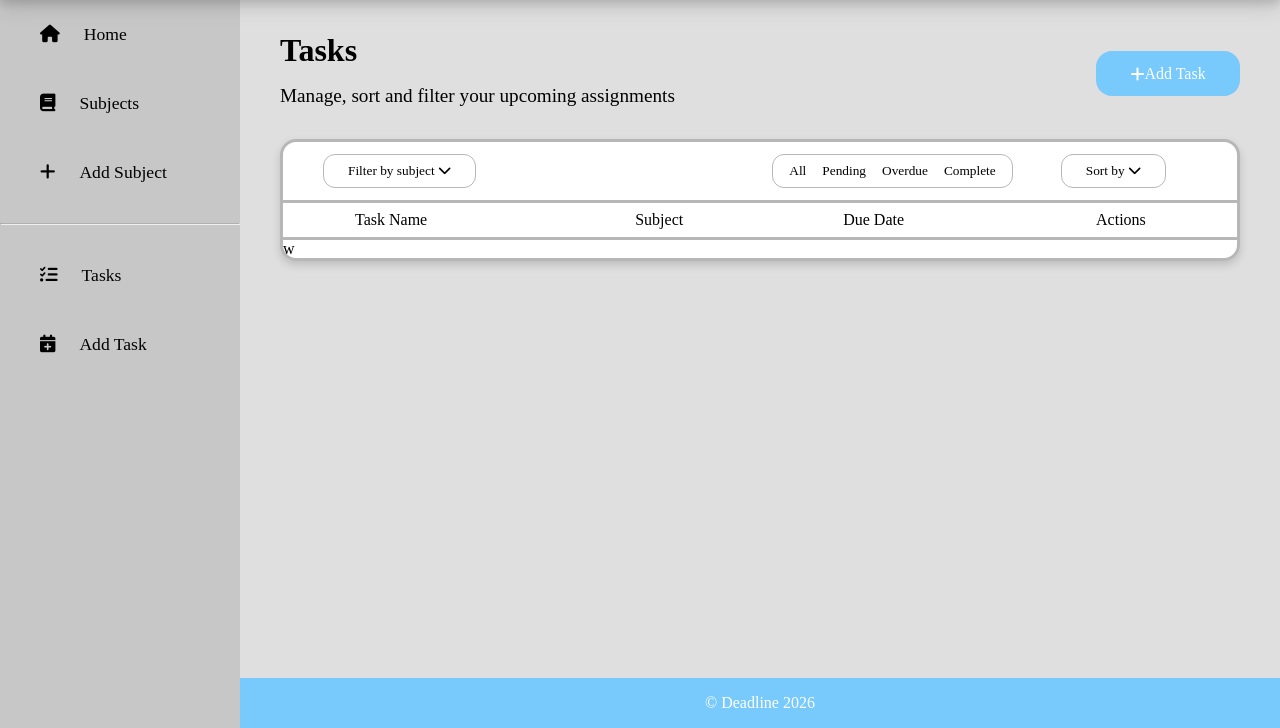
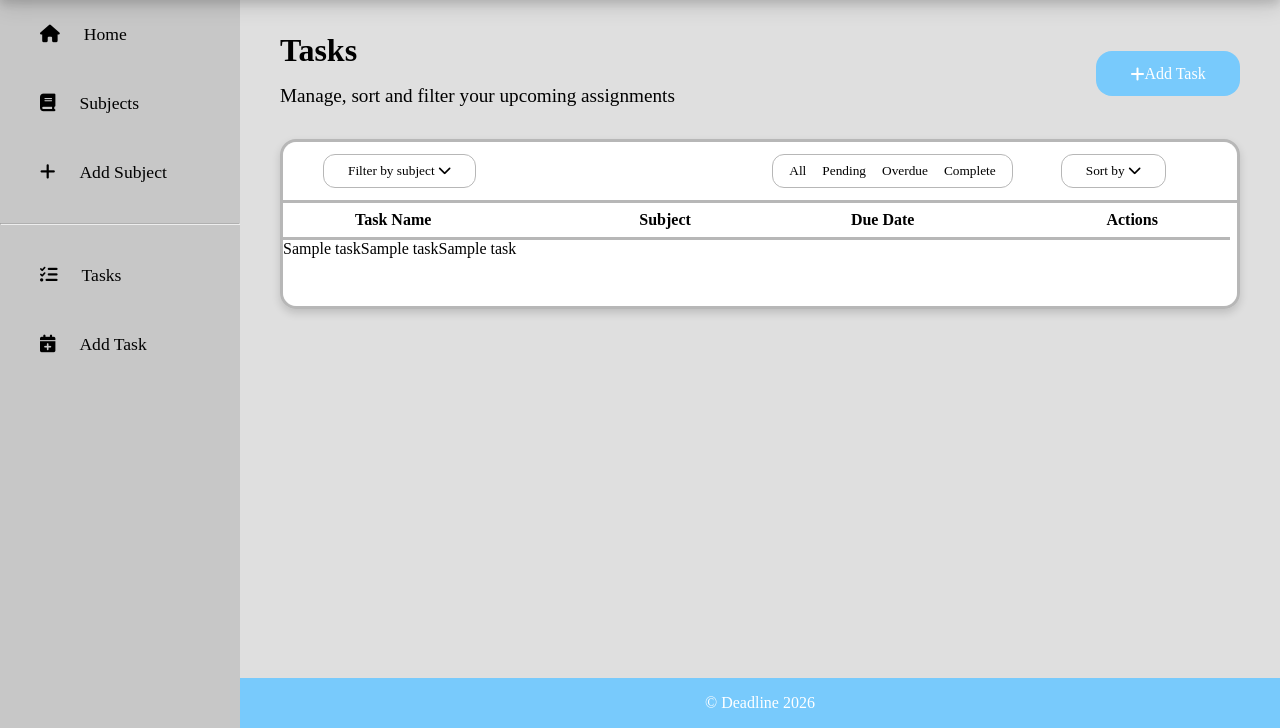
Before and after one commit to 23062bhs/deadline, a Flask app: template templates/tasks.html in a window 1280 px wide. Shown: the part 72-800 px from the top of the page. Run offline with Flask 3, Linux system fonts and the light colour scheme; the template is opened without the code that fills it: most values are stand-ins (such as "Sample title", 1, 10 or a date in 2020); some libraries are stand-ins or nearby versions; some web fonts are replaced.

Commit message:
updated python and changed tasks table html to make styling the task list easier

```diff
--- a/app.py
+++ b/app.py
@@ -183,16 +183,38 @@ def delete_subject(subject_id):
 # tasks page
 @app.route('/tasks')
 def tasks_page():
-    today = datetime.now().date()
+    today = datetime.now().date() # used to set the minimum selectable date in forms
     subjects = query_db("SELECT SubjectID, SubjectName, SubjectColor FROM Subjects")
     sql = """
-        SELECT Tasks.TaskID, Tasks.TaskName, Tasks.DueDate
+        SELECT Tasks.TaskID, Tasks.TaskName, Tasks.DueDate,
+        Subjects.SubjectName, Status.StatusName, Subjects.SubjectColor, Status.StatusColor,
+        Tasks.SubjectID, Tasks.StatusID
         FROM Tasks
+        LEFT JOIN Subjects ON Tasks.SubjectID = Subjects.SubjectID
+        LEFT JOIN Status ON Tasks.StatusID = Status.StatusID
     """
     tasks = query_db(sql)
+
+    formatted_list = []
+    for task in tasks:
+        task_list = list(task) # convert to list
+        raw_date = task_list[2] # store original date
+
+        if task_list[2]:
+            try:
+                date_obj = datetime.strptime(task_list[2], '%Y-%m-%d')
+                task_list[2] = date_obj.strftime('%d %b %Y') # reformat the date
+            except ValueError:
+                pass # leaves date unchanged if it cant be fixed
+
+        task_list.append(raw_date)
+        formatted_list.append(task_list)
+
+    task = formatted_list
+
     return render_template("tasks.html", tasks=tasks, subjects=subjects, today_date=today.isoformat())
 
-#404 handler
+# error 404 handler
 @app.errorhandler(404)
 def not_found(e):
     return render_template('404.html'), 404
--- a/static/style.css
+++ b/static/style.css
@@ -375,7 +375,7 @@ table {
     border-collapse: collapse;
 }
 
-th {
+.table-headers th {
     text-align: left;
     background-color: rgb(199, 199, 199);
     padding: 0.5rem;
@@ -392,7 +392,11 @@ th:last-child {
     border-bottom-right-radius: 0.7rem;
 }
 
-td {
+.tasks-header {
+    padding-left: 2.5rem !important;
+}
+
+.tasks td {
     padding: 1rem 0;
     color: #000000;
     font-size: 1rem;
@@ -400,8 +404,11 @@ td {
 }
 
 .tasks-column {
-    padding-left: 2.5rem;
     width: 30%;
+}
+
+.task-name {
+    padding-left: 2.75rem;
 }
 
 .subjects-column {
@@ -806,6 +813,7 @@ td {
 }
 
 .task-list {
+    display: flex;
     background-color: #ffffff;
     border-bottom-left-radius: 0.85rem;
     border-bottom-right-radius: 0.85rem;
--- a/templates/index.html
+++ b/templates/index.html
@@ -39,8 +39,8 @@
 <div class="tasks-container">
     <h1 class="tasks-title">My Tasks</h1>
     <table>
-        <tr class="tasks-headers">
-            <th class="tasks-column">Tasks</th>
+        <tr class="table-headers">
+            <th class="tasks-column tasks-header">Tasks</th>
             <th class="subjects-column">Subject</th>
             <th class="date-column">Due Date</th>
             <th class="status-column">Status</th>
@@ -50,7 +50,7 @@
             {% for task in tasks[:5] %} <!-- limits the amount of shown tasks to a maximum of 5 -->
             <tr class="tasks">
                 <td class="tasks-column">
-                    <span class="tasks-truncate" title="{{ task[1] }}">
+                    <span class="tasks-truncate task-name" title="{{ task[1] }}">
                         {{ task[1] }}
                     </span>
                 </td>
--- a/templates/tasks.html
+++ b/templates/tasks.html
@@ -27,19 +27,21 @@
         </div>
         <button class="sort-btn">Sort by <i class="fa-solid fa-chevron-down"></i></button>
     </div>
-    <div class="list-headers">
-        <p class="name-header">Task Name</p>
-        <p class="subject-header">Subject</p>
-        <p class="date-header">Due Date</p>
-        <p class="action-header">Actions</p>
-    </div>
-    <div class="task-list">
+    <table class="task-list">
+        <tr class="list-headers">
+            <th class="name-header">Task Name</th>
+            <th class="subject-header">Subject</th>
+            <th class="date-header">Due Date</th>
+            <th class="action-header">Actions</th>
+        </tr>
         {% if tasks %}
             {% for task in tasks %}
-                w
+                <td>{{ task[1] }}</td>
+                <td>{{ task[3] }}</td>
+                <td>{{ task[2] }}</td>
             {% endfor %}
         {% endif %}
-    </div>
+    </table>
         {% if not tasks %}
             <div class="tasks-page-no-tasks-msg">
                 <p>You have no tasks, add a task</p> <!-- tells user to add a task if they have none -->
```
Also changed, not shown: deadline.db.
